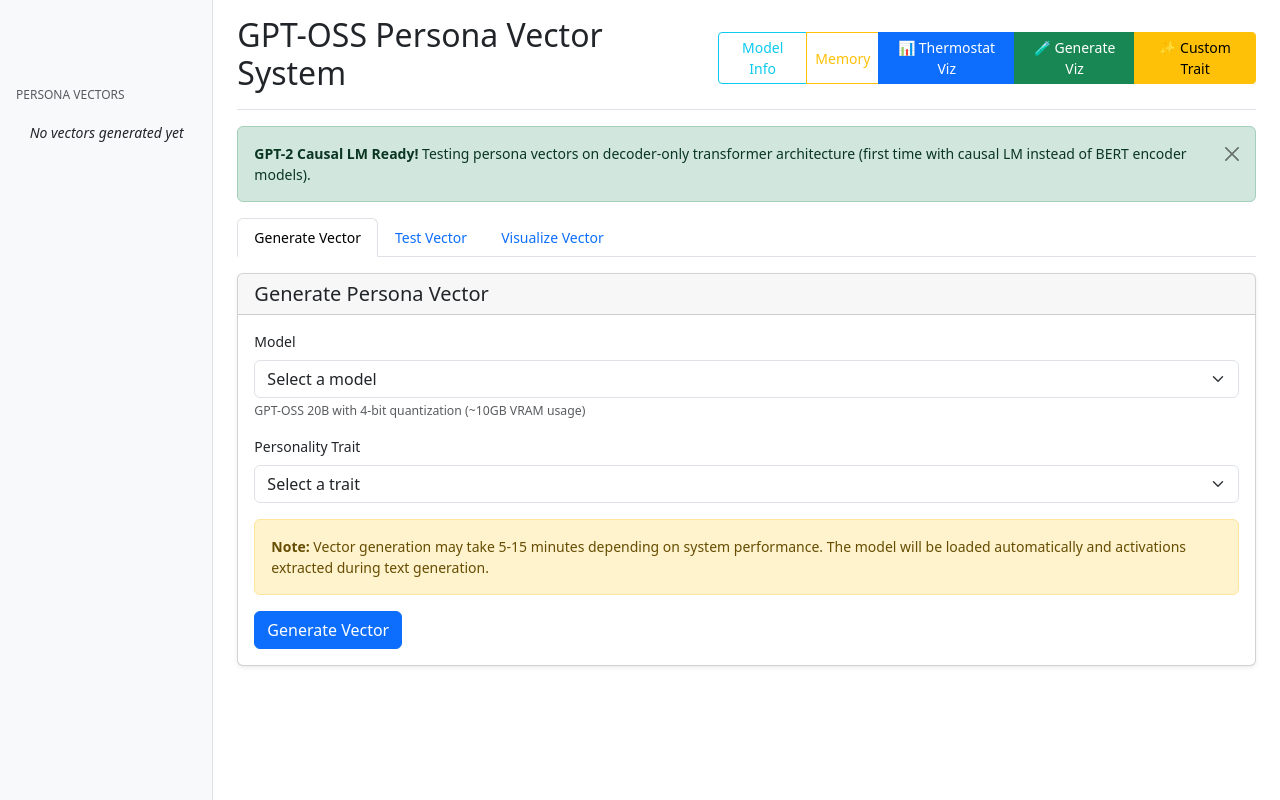
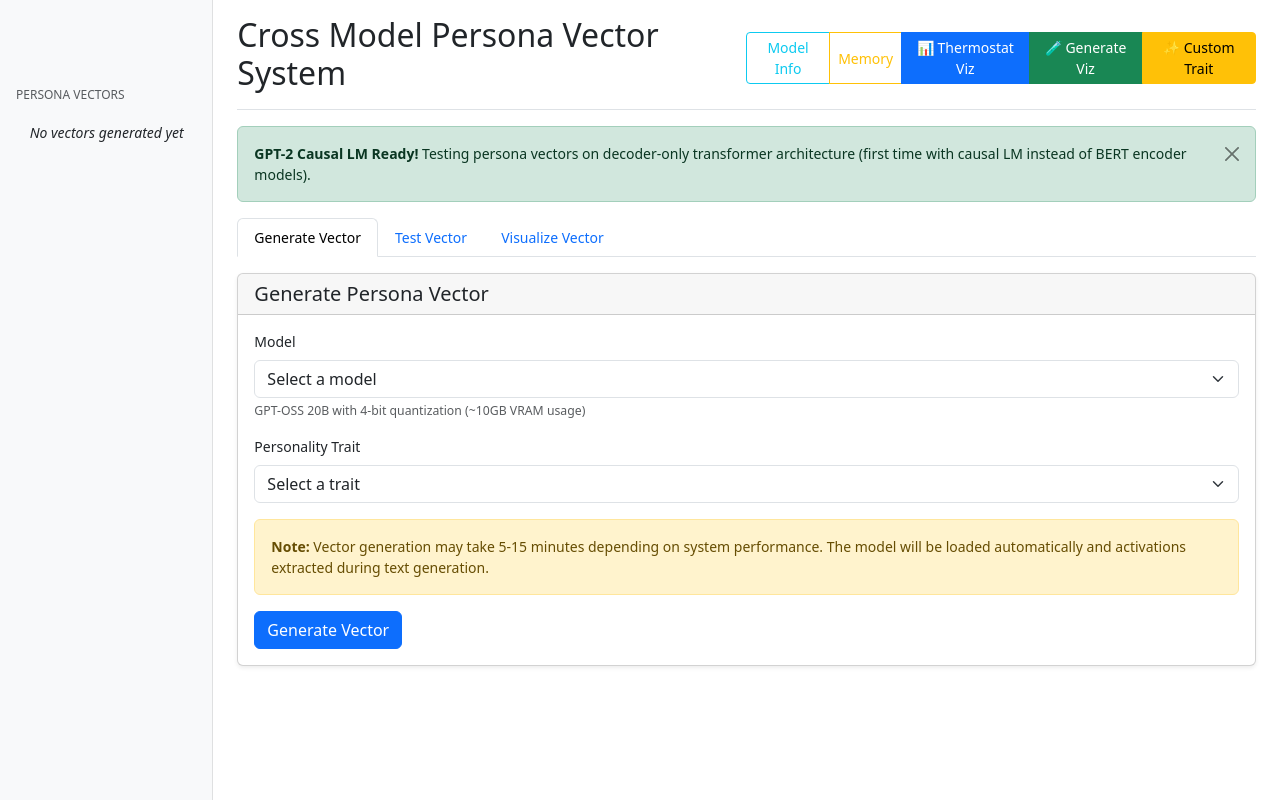
Before and after one commit to sbayer2/cross-model-persona-steering, a FastAPI app: page / in a window 1280 px wide. Run offline with FastAPI, Linux system fonts and the light colour scheme; data that the repository does not hold is empty; some libraries are stand-ins or nearby versions.

Commit message:
fix: migrate to Starlette 1.0 TemplateResponse signature; rename UI to Cross Model Persona Vector System
- Update both `templates.TemplateResponse(name, {"request": request})` calls to
  the new `templates.TemplateResponse(request, name)` signature required by
  Starlette 1.0+. The old form raised `TypeError: unhashable type: 'dict'`
  on fresh installs that pulled in current Starlette/Jinja2 versions.
- Rename in-app title from "GPT-OSS Persona Vector System" to
  "Cross Model Persona Vector System" across main.py, index.html, main.js
  comment header, and style.css comment header to better reflect the
  multi-architecture scope of the system.
- Fix `.gitignore` so `backend/data/vectors/*.json` is actually excluded
  (existing `data/vectors/*.json` pattern didn't match the real path).
- Add `.Rhistory` to `.gitignore`.

Co-Authored-By: Claude Opus 4.7 (1M context) <noreply@anthropic.com>

```diff
--- a/backend/main.py
+++ b/backend/main.py
@@ -1,5 +1,5 @@
 """
-FastAPI application for GPT-OSS Persona Vector System.
+FastAPI application for Cross Model Persona Vector System.
 Main server that handles web interface and API endpoints.
 """
 import logging
@@ -39,7 +39,7 @@ logger = logging.getLogger(__name__)
 
 # Create FastAPI app
 app = FastAPI(
-    title="GPT-OSS Persona Vector System",
+    title="Cross Model Persona Vector System",
     description="Extract and manipulate persona vectors from GPT-OSS 20B model",
     version="1.0.0"
 )
@@ -73,12 +73,12 @@ class NumpyJSONResponse(JSONResponse):
 @app.get("/")
 async def home(request: Request):
     """Serve the main web interface."""
-    return templates.TemplateResponse("index.html", {"request": request})
+    return templates.TemplateResponse(request, "index.html")
 
 @app.get("/visualization")
 async def visualization(request: Request):
     """Serve the persona vector steering visualization page."""
-    return templates.TemplateResponse("visualization.html", {"request": request})
+    return templates.TemplateResponse(request, "visualization.html")
 
 @app.get("/api/models")
 async def api_get_models():
@@ -692,7 +692,7 @@ if __name__ == "__main__":
     port = int(os.getenv("PORT", 8000))
     reload = os.getenv("RELOAD", "true").lower() == "true"
 
-    logger.info("Starting GPT-OSS Persona Vector System")
+    logger.info("Starting Cross Model Persona Vector System")
     logger.info(f"Server will run on http://{host}:{port}")
     logger.info("Use Ctrl+C to stop the server")
 
--- a/backend/static/css/style.css
+++ b/backend/static/css/style.css
@@ -1,4 +1,4 @@
-/* Custom styles for GPT-OSS Persona Vector System */
+/* Custom styles for Cross Model Persona Vector System */
 
 body {
     font-size: .875rem;
--- a/backend/static/js/main.js
+++ b/backend/static/js/main.js
@@ -1,5 +1,5 @@
 /**
- * GPT-OSS Persona Vector System - Main JavaScript
+ * Cross Model Persona Vector System - Main JavaScript
  * Handles UI interactions and API communications
  */
 
--- a/backend/templates/index.html
+++ b/backend/templates/index.html
@@ -3,7 +3,7 @@
 <head>
     <meta charset="UTF-8">
     <meta name="viewport" content="width=device-width, initial-scale=1.0">
-    <title>GPT-OSS Persona Vector System</title>
+    <title>Cross Model Persona Vector System</title>
     <link href="https://cdn.jsdelivr.net/npm/bootstrap@5.3.0/dist/css/bootstrap.min.css" rel="stylesheet">
     <link rel="stylesheet" href="/static/css/style.css">
 </head>
@@ -34,7 +34,7 @@
             <!-- Main content -->
             <main class="col-md-9 ms-sm-auto col-lg-10 px-md-4">
                 <div class="d-flex justify-content-between flex-wrap flex-md-nowrap align-items-center pt-3 pb-2 mb-3 border-bottom">
-                    <h1 class="h2">GPT-OSS Persona Vector System</h1>
+                    <h1 class="h2">Cross Model Persona Vector System</h1>
                     <div class="btn-group" role="group">
                         <button type="button" class="btn btn-outline-info btn-sm" id="model-info-btn">Model Info</button>
                         <button type="button" class="btn btn-outline-warning btn-sm" id="memory-info-btn">Memory</button>
```
Also changed, not shown: 1 other file.
